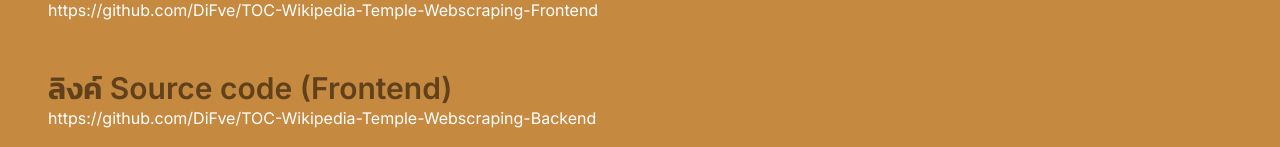
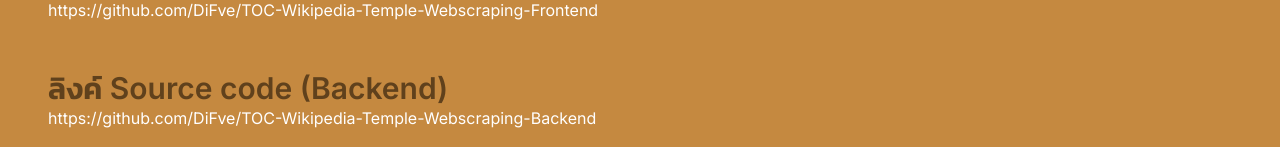
Before and after one commit to DiFve/TOC-Wikipedia-Temple-Webscraping-Frontend, a Vue app: page /regex in a window 1280 px wide. Shown: the part 650-797 px from the top of the page. Built offline with nearby package versions, Linux system fonts and the light colour scheme.

Commit message:
add source code on regex page

```diff
--- a/src/pages/Regex.vue
+++ b/src/pages/Regex.vue
@@ -36,7 +36,7 @@
 
       <div class="mt-12 ml-12">
         <div class="text-3xl text-text font-semibold">
-          ลิงค์ Source code (Frontend)
+          ลิงค์ Source code (Backend)
         </div>
         <a
           class="text-white mt-2"
```
